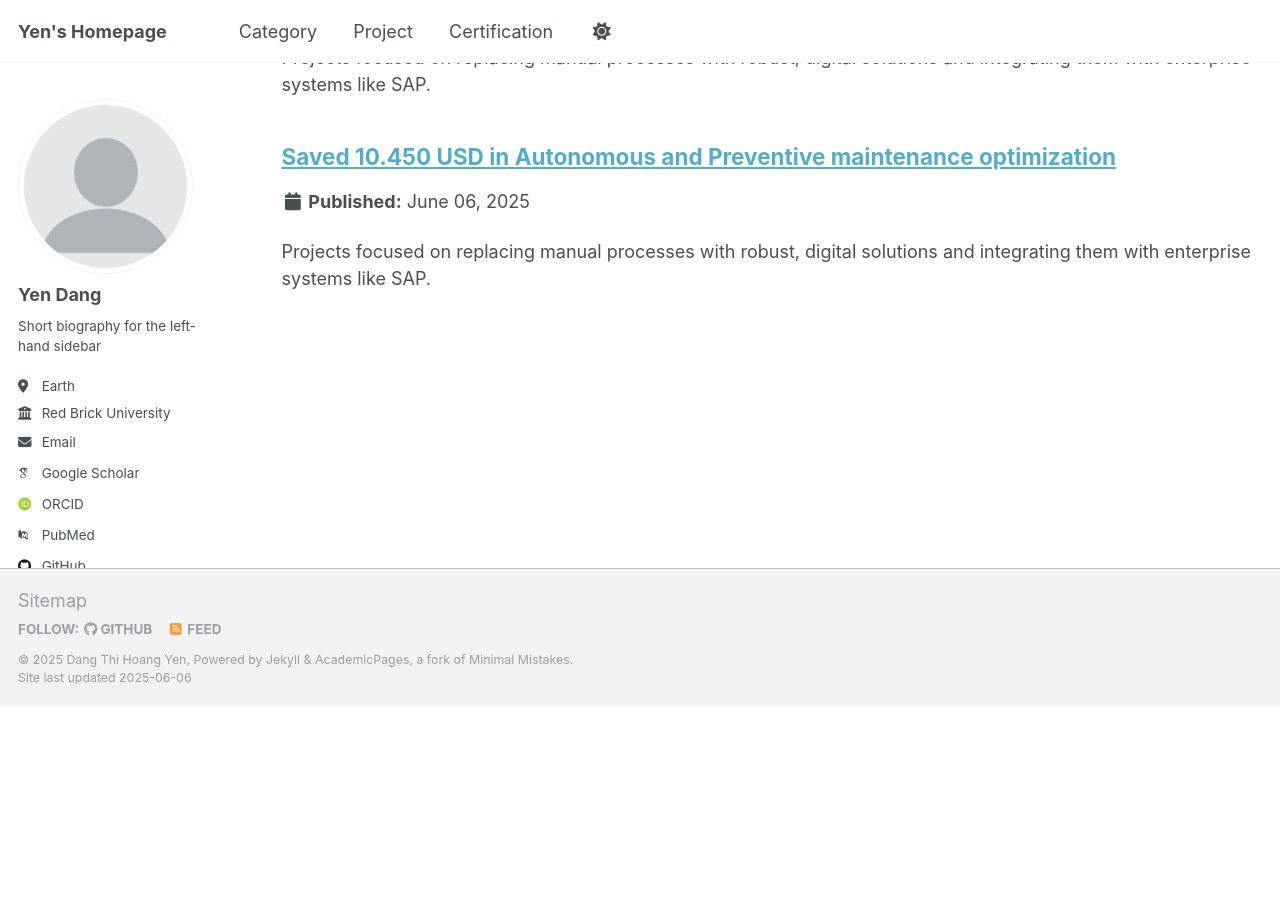
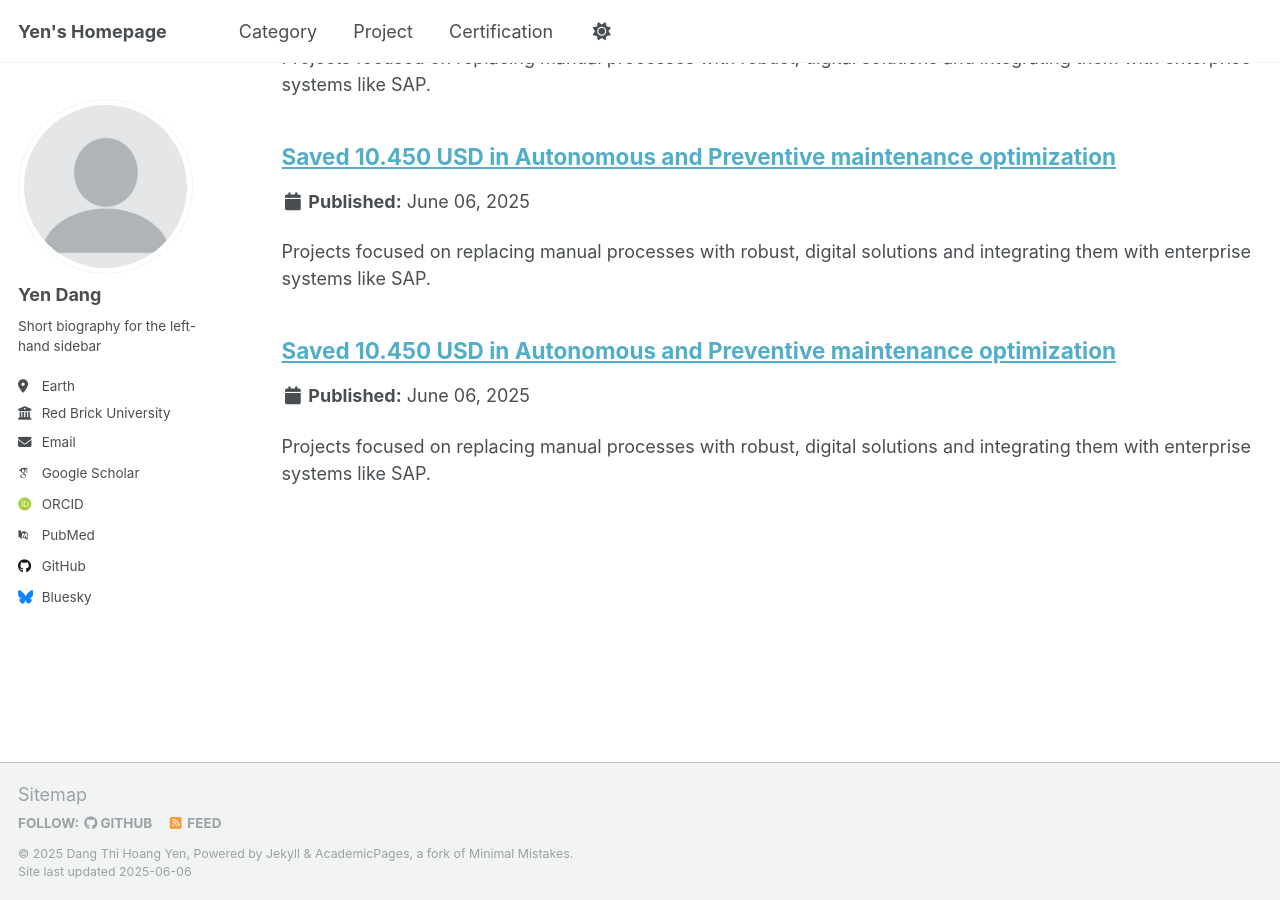
Before and after one commit to yen010390/yen010390.github.io, a Jekyll site: the page built from _pages/project.md, in a window 1280 px wide and 900 px high, scrolled down 1390 px. Built offline with Jekyll 4.4.1, drawn with Linux system fonts in a browser that asks for light colours; some web fonts are replaced; before the commit the page ends 2096 px from its top, so only the background shows below that.

Commit message:
Update p9.md

```diff
--- a/_project/p9.md
+++ b/_project/p9.md
@@ -1 +1,8 @@
-Increase to 98% of container utilization in LATAM, Thailand by the robust design of packaging and simulation loading.
+---
+title: "Saved 10.450 USD in Autonomous and Preventive maintenance optimization"
+excerpt: "Projects focused on replacing manual processes with robust, digital solutions and integrating them with enterprise systems like SAP."
+collection: project
+category: "Category 2: Process Digitalization & SAP Integration"
+---
+
+# Increase to 98% of container utilization in LATAM, Thailand by the robust design of packaging and simulation loading.
```
